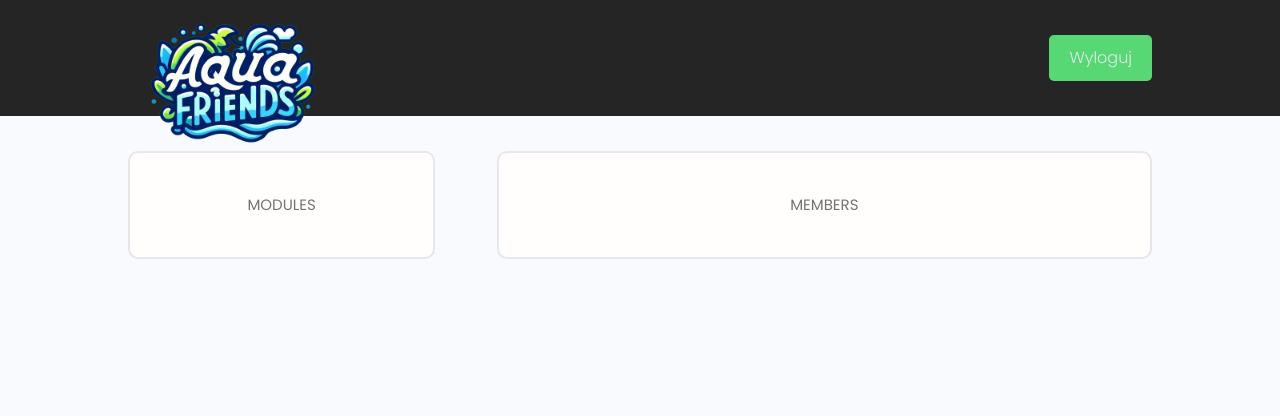
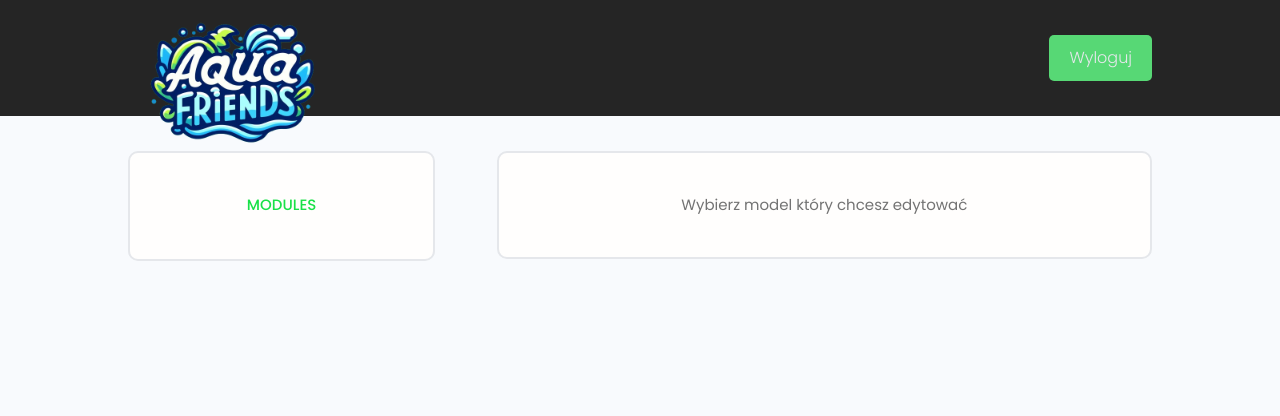
Before and after one commit to Mirek0206/AquaFriends, a Django app: page /aap/panel in a window 1280 px wide. Shown: the top 416 px of the page. Run offline with Django 5.2, Linux system fonts and the light colour scheme; the visitor is signed in with stand-in values (Sample User, id 1); some libraries are stand-ins or nearby versions.

Commit message:
improved admin panel view

```diff
--- a/AquaAdminPanel/admin.py
+++ b/AquaAdminPanel/admin.py
@@ -1,11 +1,17 @@
 from django.db.models import Model
 
 class AquaAdminPanel:
-    _registry: list[Model] = []
+    _instance = None
+    _registry: dict[str, Model] = dict()
+
+    def __new__(cls, *args, **kwargs):
+        if not isinstance(cls._instance, cls):
+            cls._instance = super(AquaAdminPanel, cls).__new__(cls, *args, **kwargs)
+        return cls._instance
 
     def register(self, model: Model):
-        ...
+        self._registry[model.__name__] = model
 
     @property
-    def registry(self):
+    def registry(self) -> dict[str, Model]:
         return self._registry
--- a/AquaAdminPanel/templates/AquaAdminPanel/panel.htm
+++ b/AquaAdminPanel/templates/AquaAdminPanel/panel.htm
@@ -9,7 +9,13 @@
       <div class="column column--1of3">
         <div class="card text-center">
           <div class="card__body dev">
-            MODULES
+            <a href="{% url 'admin_panel' %}">MODULES</a>
+            <br>
+            <ul>
+                {% for module in modules %}
+                    <li><a href="{% url 'admin_panel_model' module %}">{{module}}</a></li>
+                {% endfor %}
+            </ul>
           </div>
         </div>
       </div>
@@ -17,7 +23,16 @@
       <div class="column column--2of3">
         <div class="card text-center">
             <div class="card__body dev">
-              MEMBERS
+                {% if model %}
+                    <h2>{{model}}</h2>
+                    <ul>
+                    {% for instance in instances %}
+                        <li><a href="{% url 'admin_panel_details' model instance.id %}">{{instance}}</a></li>
+                    {% endfor %}
+                    </ul>
+                {% else %}
+                    Wybierz model który chcesz edytować
+                {% endif %}
             </div>
           </div>
       </div>
--- a/AquaAdminPanel/urls.py
+++ b/AquaAdminPanel/urls.py
@@ -4,4 +4,6 @@
 urlpatterns = [
     path('aap/login', admin_login, name='admin_login'),
     path('aap/panel', admin_panel, name='admin_panel'),
+    path('aap/panel/<str:module_name>', admin_panel, name='admin_panel_model'),
+    path('aap/panel/<str:module_name>/<str:pk>', admin_panel, name='admin_panel_details'),
 ]
--- a/AquaAdminPanel/views.py
+++ b/AquaAdminPanel/views.py
@@ -1,8 +1,12 @@
+from multiprocessing import context
 from django.shortcuts import render, redirect
 from django.contrib import messages
 from django.contrib.auth import login, authenticate, logout
 from django.contrib.auth.models import User
 from django.contrib.admin.views.decorators import staff_member_required
+from django.db.models import Model
+
+from .admin import AquaAdminPanel
 
 # Create your views here.
 
@@ -36,5 +40,21 @@
 
 
 @staff_member_required(login_url="admin_login")
-def admin_panel(request):
-    return render(request, "AquaAdminPanel/panel.htm")
+def admin_panel(request, module_name: str = None, pk: str = None):
+    context: dict = {
+        "modules": [key for key in AquaAdminPanel().registry.keys()]
+    }
+
+    if module_name:
+        model: Model | None = AquaAdminPanel().registry.get(module_name)
+        if model is None:
+            messages.error(request, 'Taki model nie istnieje')
+            return redirect("admin_panel")
+
+        context["model"] = model.__name__
+        context["instances"] = model.objects.all()
+
+    if pk:
+        ...
+
+    return render(request, "AquaAdminPanel/panel.htm", context=context)
```
